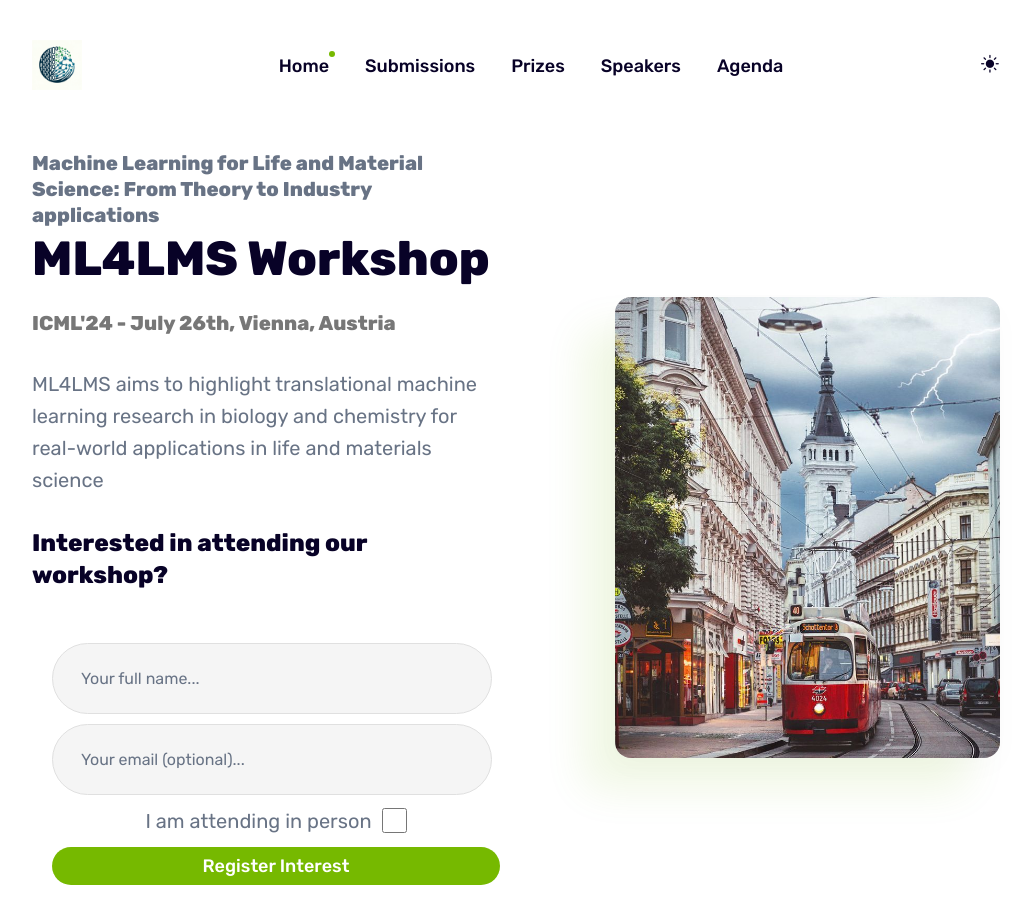
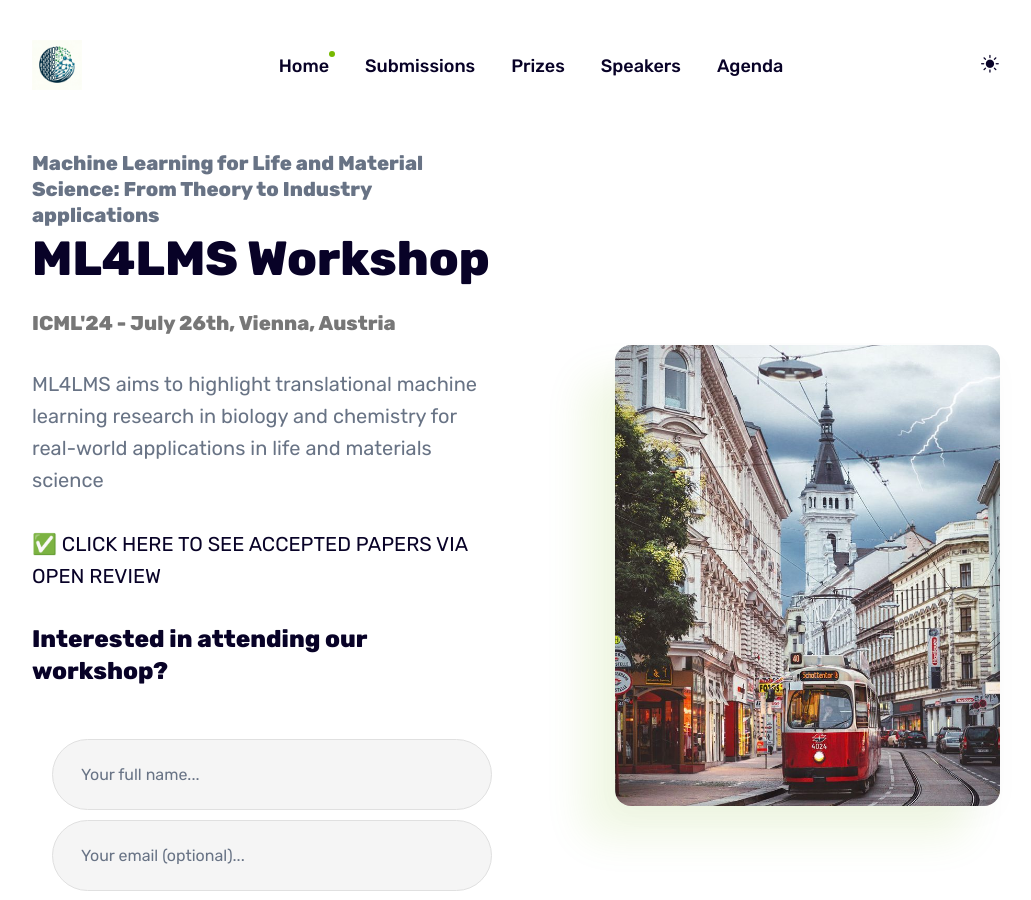
Before and after one commit to icml-ml4lms/icml-ml4lms.github.io, a Jekyll site: the page built from index.html, in a window 1280 px wide and 900 px high. Shown: the whole window, without its empty margins (124-1155 px from the left). Built offline with Jekyll 4.4.1, drawn with Linux system fonts in a browser that asks for light colours; the list of posts is cut into pages by our own code.

Commit message:
accepted papers link

```diff
--- a/_includes/section-hero.html
+++ b/_includes/section-hero.html
@@ -57,23 +57,25 @@
         -->
           <p class="hero__description">{{ site.data.settings.hero.hero__description }}</p>
           <br>
+          <p> <a href="https://openreview.net/group?id=ICML.cc/2024/Workshop/ML4LMS"> ✅ CLICK HERE TO SEE ACCEPTED PAPERS VIA OPEN REVIEW</a></p>
+
 
           <!---
 
             ANNOUNCEMENTS DIV
 
-          -->
-          <!-- <div style="border: 0px solid rgb(39, 11, 152); background-color: rgba(255, 255, 255, 0.605); border-radius: 12px; padding: 3%; margin: 2%;">
-            First Div for Announcements
-           <!--   <div style="text-align: left; margin-bottom: 0px;">
-                <h3>📣  Important Announcements </h3>
+
+          <div style="border: 0px solid rgb(39, 11, 152); background-color: rgba(255, 255, 255, 0.605); border-radius: 12px; padding: 3%; margin: 2%;">
+            <!-- First Div for Announcements -->
+           <!--  <div style="text-align: left; margin-bottom: 0px;">
+                <h3> Submissions </h3>
             </div>
 
-            <!-- Second Div with the first link
-            <div style="margin-left: 2%;">
+            <!-- Second Div with the first link -->
+            <!-- <div style="margin-left: 2%;">
               <ul>
-                <li><a href="https://forms.gle/yEzYq4g9xge5eRAMA" class="myLink">
-                  Register your interest in volunteering to review papers</a></li>
+                <li><a href="https://openreview.net/group?id=ICML.cc/2024/Workshop/ML4LMS" class="myLink">
+                  Check accepted papers! </a></li>
                   <li><a href="{{ '/prizes' | relative_url }}" class="myLink">
                     Up to 3 Accepted Papers will have Fast-Track Funding Conversations with IQ Capital
                     </a></li>
@@ -86,7 +88,9 @@
               </ul>
 
             </div>
-        </div> -->
+        </div>
+      -->
+
 
 
           {% if site.data.settings.mailchimp.enable == true %}
```
Also changed, not shown: 6 other files.
